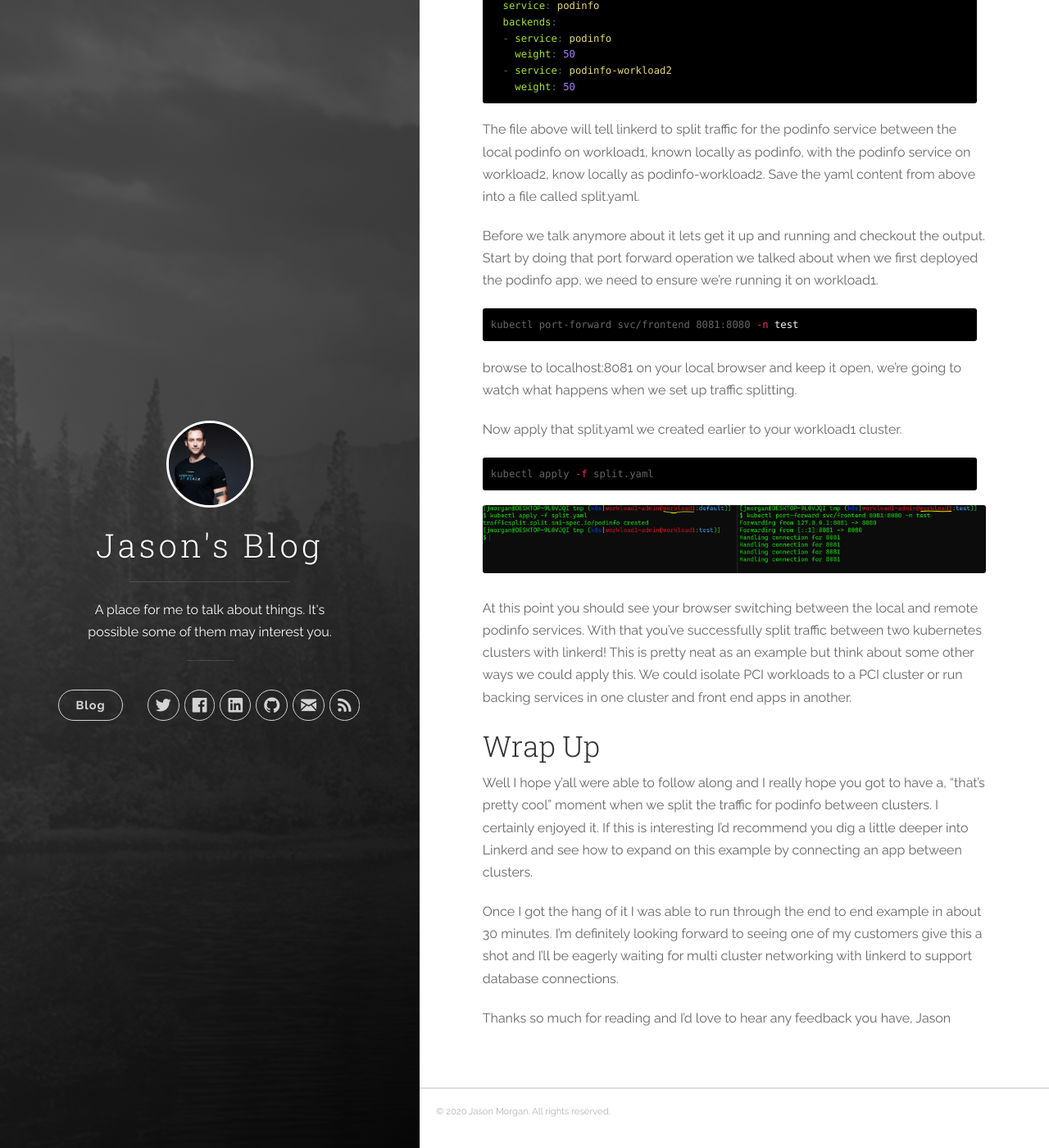
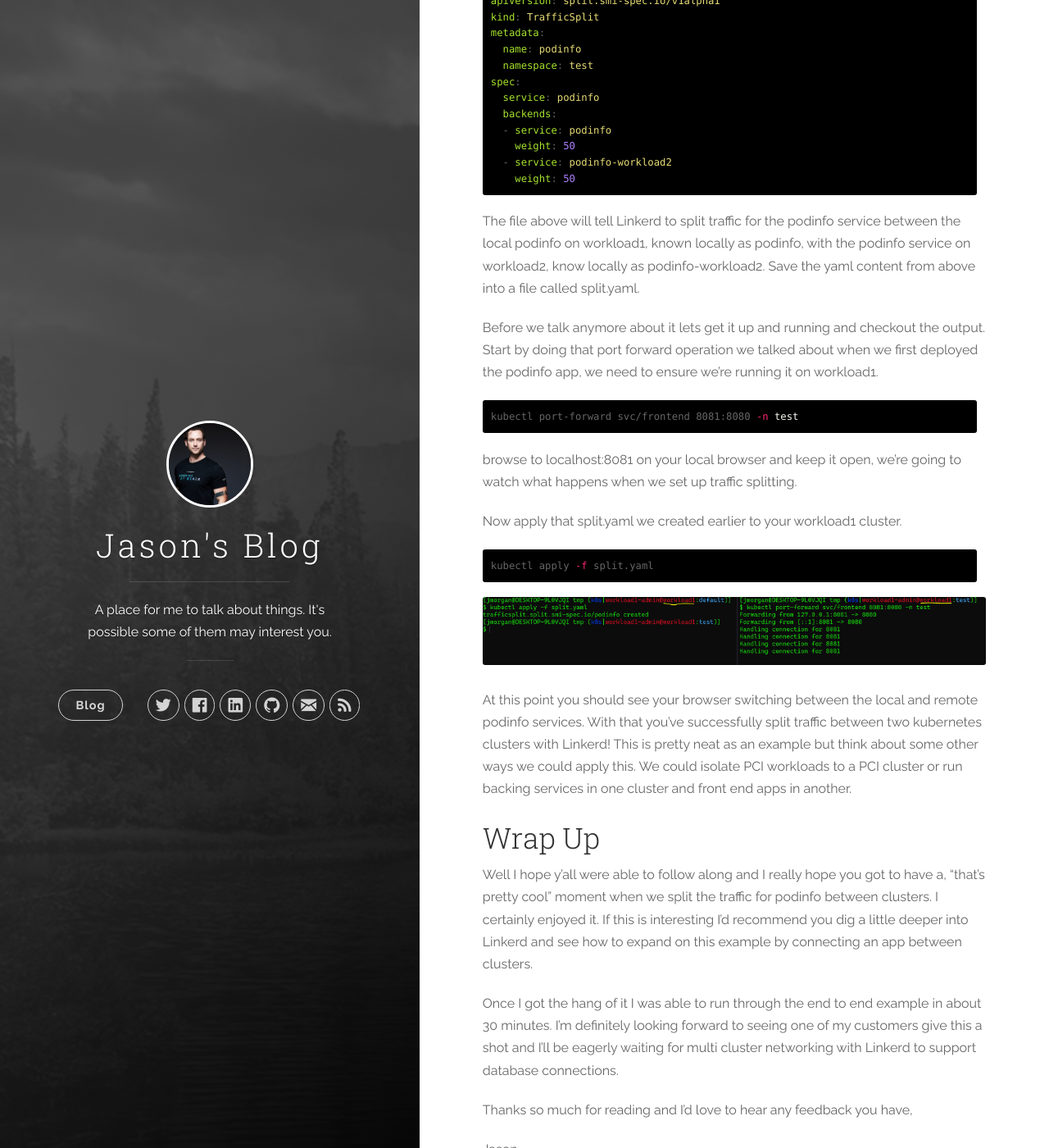
Before and after one commit to JasonMorgan/JasonMorgan.github.io, a Jekyll site: the page built from _posts/2020-12-06-multi-cluster-linkerd.md, in a window 1280 px wide and 1400 px high, scrolled down 9286 px. Shown: the whole window at 82% size. Built offline with Jekyll 4.4.1, drawn with Linux system fonts in a browser that asks for light colours; nearby versions of some CDN libraries; our own code applies the rules of GitHub Pages for plain Markdown files; some of the changed text lies outside the part shown.

````diff
--- a/_posts/2020-12-06-multi-cluster-linkerd.md
+++ b/_posts/2020-12-06-multi-cluster-linkerd.md
@@ -64,7 +67,7 @@ Once the clusters appear in TMC you can move on to the next step.
 
 ### Setting up the CA
 
-I'm following the linkerd multi cluster docs you can find [here](https://linkerd.io/2/tasks/multicluster/). I start out creating a new root certificate authority with [step](https://smallstep.com/cli/)
+I'm following the Linkerd multi cluster docs you can find [here](https://linkerd.io/2/tasks/multicluster/). I start out creating a new root certificate authority with [step](https://smallstep.com/cli/)
 
 ```bash
 # Generate the root ca
@@ -94,7 +97,7 @@ linkerd check --pre
 
 ![pre](/images/term-pre-check.png)
 
-Depending on your kubernetes api and linkerd versions you may get some warnings about the crd api version is but that won't impact the install.
+Depending on your kubernetes api and Linkerd versions you may get some warnings about the crd api version is but that won't impact the install.
 
 If you are using TMC you'll get additional warnings about Pod Security Policies (PSPs), you can safely ignore them provided you aren't enforcing them, otherwise you'll need to appropriately configure your PSPs which is beyond the scope of this article.
 
@@ -127,7 +130,7 @@ or
 
 ![pods](/images/tmc-linkerd-node-pods.png)
 
-After the control plane is available you can check the status of linkerd using the cli. linkerd goes out of it's way to be easy to use and debug. With that in mind they added the check option to the cli so you can get an at a glance health check. Once again be sure you're running this for each workload cluster.
+After the control plane is available you can check the status of Linkerd using the cli. Linkerd goes out of it's way to be easy to use and debug. With that in mind they added the check option to the cli so you can get an at a glance health check. Once again be sure you're running this for each workload cluster.
 
 ```bash
 # Run this once per cluster
@@ -147,7 +150,7 @@ linkerd multicluster install | kubectl apply -f -
 
 ![multi](/images/term-linkerd-multi.png)
 
-You can check the status of your multicluster install a few different ways. We're going to exercise the linkerd cli a bit, then take a peak at our kubernetes objects. The big thing we're looking for is to ensure our new gateway has a load balancer assigned to it.
+You can check the status of your multicluster install a few different ways. We're going to exercise the Linkerd cli a bit, then take a peak at our kubernetes objects. The big thing we're looking for is to ensure our new gateway has a load balancer assigned to it.
 
 ```bash
 # Run a check with linkerd
@@ -164,7 +167,7 @@ kubectl get svc -n linkerd-multicluster
 
 With our new gateways up and running we now want to "link" our clusters. You can get a more detailed explenations in the [docs](https://linkerd.io/2/tasks/multicluster/#linking-the-clusters) but the short version is that running the link commands will allow the clusters to talk and build/maintain the service mirrors.
 
-This part can be a little tricky so I'll include a screen grab after. What we need to do is run our linkerd link command to generate the yaml from 1 cluster then use kubectl to apply it to the other cluster.
+This part can be a little tricky so I'll include a screen grab after. What we need to do is run our Linkerd link command to generate the yaml from 1 cluster then use kubectl to apply it to the other cluster.
 
 ```bash
 
@@ -189,7 +192,7 @@ Next you'll want to validate the clusters are properly linked. Start by running
 
 ![terminal-gws](/images/terminal-linkerd-mc-gws.png)
 
-Note that each cluster sees the other's gateway. On top of that we can rerun our linkerd check to see more multicluster health check outputs.
+Note that each cluster sees the other's gateway. On top of that we can rerun our Linkerd check to see more multicluster health check outputs.
 
 ```bash
 linkerd check --multicluster
@@ -199,7 +202,7 @@ With that all your checks should be passing and your clusters are now ready for
 
 ## Getting our Test Service Installed
 
-The default docs want you to use two podinfo configs mapped to the values east and west. I wanted to pair it up to my cluster names so I pulled the app config into it's [own repo](https://github.com/JasonMorgan/podinfo). You can also use the east/west names from the docs by pulling app definitions from the [linkerd website](https://github.com/linkerd/website/tree/master/multicluster).
+The default docs want you to use two podinfo configs mapped to the values east and west. I wanted to pair it up to my cluster names so I pulled the app config into it's [own repo](https://github.com/JasonMorgan/podinfo). You can also use the east/west names from the docs by pulling app definitions from the [Linkerd website](https://github.com/linkerd/website/tree/master/multicluster).
 
 When running the commands be sure you run a different version of the app manifest for each cluster.
 
@@ -242,7 +245,7 @@ podinfo             ClusterIP   100.70.110.153   <none>        9898/TCP,9999/TCP
 podinfo-workload2   ClusterIP   100.68.52.124    <none>        9898/TCP,9999/TCP   7s
 ```
 
-Technically you've now completed the task of sharing a service between clusters with linkerd on Tanzu Kubernetes Grid. That being said we still don't have any cool demos to show off so lets keep going.
+Technically you've now completed the task of sharing a service between clusters with Linkerd on Tanzu Kubernetes Grid. That being said we still don't have any cool demos to show off so lets keep going.
 
 You can move on to the next section where we split traffic. If you'd like some more detailed tests checkout [this](https://linkerd.io/2/tasks/multicluster/#exporting-the-services) section of the docs or to see a walkthrough of validating TLS look [here](https://linkerd.io/2/tasks/multicluster/#security).
 
@@ -267,7 +270,7 @@ spec:
     weight: 50
 ```
 
-The file above will tell linkerd to split traffic for the podinfo service between the local podinfo on workload1, known locally as podinfo, with the podinfo service on workload2, know locally as podinfo-workload2. Save the yaml content from above into a file called split.yaml.
+The file above will tell Linkerd to split traffic for the podinfo service between the local podinfo on workload1, known locally as podinfo, with the podinfo service on workload2, know locally as podinfo-workload2. Save the yaml content from above into a file called split.yaml.
 
 Before we talk anymore about it lets get it up and running and checkout the output. Start by doing that port forward operation we talked about when we first deployed the podinfo app, we need to ensure we're running it on workload1.
 
@@ -285,13 +288,14 @@ kubectl apply -f split.yaml
 
 ![split](/images/term-linkerd-split.png)
 
-At this point you should see your browser switching between the local and remote podinfo services. With that you've successfully split traffic between two kubernetes clusters with linkerd! This is pretty neat as an example but think about some other ways we could apply this. We could isolate PCI workloads to a PCI cluster or run backing services in one cluster and front end apps in another.
+At this point you should see your browser switching between the local and remote podinfo services. With that you've successfully split traffic between two kubernetes clusters with Linkerd! This is pretty neat as an example but think about some other ways we could apply this. We could isolate PCI workloads to a PCI cluster or run backing services in one cluster and front end apps in another.
 
 ## Wrap Up
 
 Well I hope y'all were able to follow along and I really hope you got to have a, "that's pretty cool" moment when we split the traffic for podinfo between clusters. I certainly enjoyed it. If this is interesting I'd recommend you dig a little deeper into Linkerd and see how to expand on this example by connecting an app between clusters.
 
-Once I got the hang of it I was able to run through the end to end example in about 30 minutes. I'm definitely looking forward to seeing one of my customers give this a shot and I'll be eagerly waiting for multi cluster networking with linkerd to support database connections.
+Once I got the hang of it I was able to run through the end to end example in about 30 minutes. I'm definitely looking forward to seeing one of my customers give this a shot and I'll be eagerly waiting for multi cluster networking with Linkerd to support database connections.
 
 Thanks so much for reading and I'd love to hear any feedback you have,
+
 Jason
````
Also changed, not shown: other parts of _posts/2020-12-06-multi-cluster-linkerd.md (+9 -6 lines).
